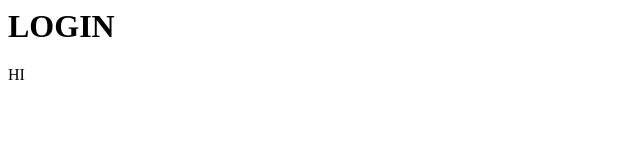
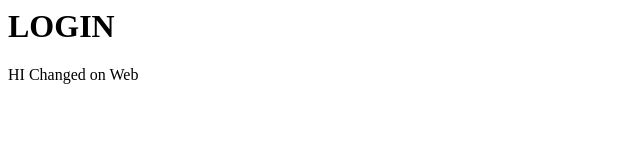
Before and after one commit to kodidalakoushikkumar/git-lab, a plain HTML site: page index.html in a window 1280 px wide. Shown: the whole page, without its empty margins (0-640 px from the left). Drawn offline with Linux system fonts and the light colour scheme.

Commit message:
Update index.html

```diff
--- a/index.html
+++ b/index.html
@@ -3,5 +3,6 @@
 <body>
 <h1>LOGIN</h1>
 HI
+Changed on Web
 </body>
 </html>
```
